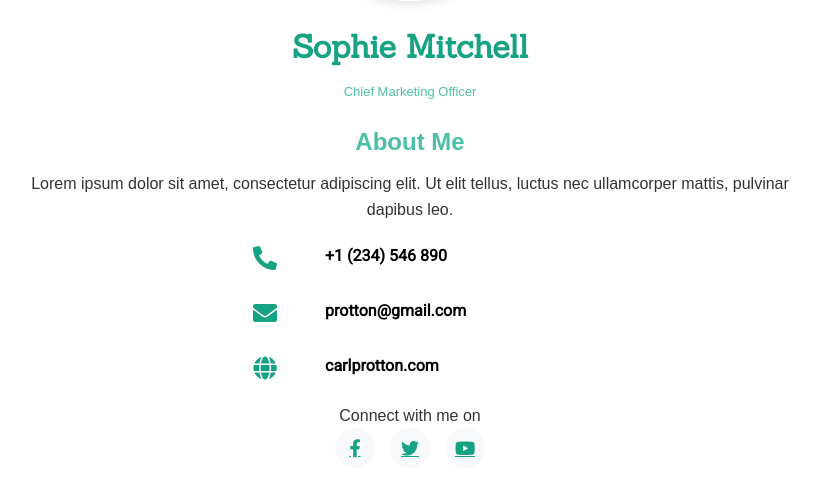
After one commit to infivepvt/template_master, a PHP site: page /template17 in a window 1280 px wide. The commit adds this page. Shown: the part 249-744 px from the top of the page, without its empty margins (230-1050 px from the left). Run offline with PHP 8.4, Linux system fonts and the light colour scheme.

Commit message:
Version 3.8

```diff
--- /dev/null
+++ b/main_templates/template17.php
@@ -0,0 +1,279 @@
+<!DOCTYPE html>
+<html lang="en">
+
+<head>
+    <meta charset="UTF-8">
+    <meta name="viewport" content="width=device-width, initial-scale=1.0">
+    <link rel="icon" type="image/x-icon" href="Images/Logo1.ico">
+    <link href="https://fonts.googleapis.com/css2?family=Roboto&display=swap" rel="stylesheet">
+    <title>Carl Protton - Business Card</title>
+    <style>
+        /* Basic reset and styling */
+        * {
+            margin: 0;
+            padding: 0;
+            box-sizing: border-box;
+            font-family: Arial, sans-serif;
+        }
+
+        body {
+            background-color: rgb(255, 255, 255);
+            color: #333;
+            line-height: 1.6;
+        }
+
+        .container {
+            max-width: 800px;
+            margin: 0 auto;
+            padding: 20px;
+        }
+
+        /* Header section */
+        .profile-header {
+            text-align: center;
+            padding: 30px 0;
+        }
+
+        .profile-image {
+            width: 200px;
+            height: 200px;
+            border-radius: 50%;
+            object-fit: cover;
+            margin: 0 auto 20px;
+            display: block;
+            border: 5px solid white;
+            box-shadow: 0 4px 8px rgba(0, 0, 0, 0.1);
+        }
+
+        h1,
+        h2 {
+            color: #222;
+            margin-bottom: 10px;
+        }
+
+        .title {
+            font-weight: normal;
+            margin-bottom: 20px;
+        }
+
+        /* About section */
+        .about-section {
+            text-align: center;
+            margin: 40px 0;
+        }
+
+        .about-section p {
+            max-width: 600px;
+            margin: 0 auto 30px;
+        }
+
+        /* Images section */
+        .image-gallery {
+            display: flex;
+            flex-wrap: wrap;
+            justify-content: center;
+            gap: 20px;
+            margin: 30px 0;
+        }
+
+        .image-gallery img {
+            max-width: 100%;
+            height: auto;
+            border-radius: 8px;
+            box-shadow: 0 4px 8px rgba(0, 0, 0, 0.1);
+        }
+
+        /* Button */
+        .save-button {
+            display: block;
+            width: 200px;
+            margin: 30px auto;
+            padding: 12px 20px;
+            background-color: #16a384;
+            color: white;
+            text-align: center;
+            text-decoration: none;
+            border-radius: 5px;
+            font-weight: bold;
+            transition: background-color 0.3s;
+            cursor: pointer;
+        }
+
+        .save-button:hover {
+            background-color: rgb(118, 223, 200);
+        }
+
+        /* Footer */
+        footer {
+            text-align: center;
+            padding: 20px;
+            color: #777;
+            font-size: 14px;
+        }
+
+        /* editable */
+        /* Contact info sections */
+        .contact-section {
+            display: flex;
+            justify-content: center;
+            margin: 15px 0;
+            margin-right: 50px;
+        }
+
+        .contact-icon {
+            width: 40px;
+            height: 40px;
+            text-align: center;
+            font-size: 24px;
+            color: #16a384;
+            border-radius: 50%;
+            display: flex;
+            align-items: center;
+            justify-content: center;
+            cursor: pointer;
+        }
+
+        .contact-details {
+            width: 200px;
+            margin-top: 5px;
+            font-size: 20px;
+            font-weight: bold;
+            text-align: start;
+            margin-left: 40px;
+        }
+
+        .contact-d {
+            color: black;
+            font-family: 'Roboto', sans-serif;
+            font-size: 16px;
+        }
+        .social-icons {
+            display: flex;
+            justify-content: center;
+            gap: 15px;
+
+        }
+
+        .social-icon {
+            width: 40px;
+            height: 40px;
+            border-radius: 50%;
+            background: #f8f9fa;
+            display: flex;
+            align-items: center;
+            justify-content: center;
+            color: #16a384;
+            font-size: 18px;
+            transition: all 0.3s ease;
+        }
+
+        .social-icon:hover {
+            background:rgb(118, 223, 200);
+            color: white;
+        }
+    </style>
+    <link rel="stylesheet" href="https://cdnjs.cloudflare.com/ajax/libs/font-awesome/5.15.4/css/all.min.css">
+    <link href="https://fonts.googleapis.com/css2?family=Sanchez&display=swap" rel="stylesheet">
+</head>
+
+<body>
+    <div class="container"
+        style="background-image: url('#'); background-color: #16a384; height: 100%; opacity: 1; border-bottom-width: 1px; border-bottom-right-radius: 40%; border-bottom-left-radius: 40%; height: 200px;">
+        <div class="profile-header">
+            <img src="profile_img/main_profile/template17-p.png" alt="Carl Protton" class="profile-image">
+            <h1 style="color: #16a384; font-family: 'Sanchez', sans-serif;">Sophie Mitchell</h1>
+            <p class="title" style="color: #4cc0a7; font-size: 13px;">
+                Chief Marketing Officer
+            </p>
+
+            <h2 style="color: #4cc0a7;">About Me</h2>
+            <p>Lorem ipsum dolor sit amet, consectetur adipiscing elit. Ut elit tellus, luctus nec
+                ullamcorper mattis,
+                pulvinar dapibus leo.</p>
+
+            <div class="contact-section">
+                <div class="contact-icon">
+                    <i class="fas fa-phone-alt" onclick="window.open('tel:+1234546890', '_self')"></i>
+                </div>
+                <div class="contact-details">
+                    <p class="contact-d">+1 (234) 546 890</p>
+                </div>
+            </div>
+
+            <div class="contact-section">
+                <div class="contact-icon">
+                    <i class="fas fa-envelope" onclick="window.open('mailto:protton@gmail.com', '_self')"></i>
+                </div>
+                <div class="contact-details">
+                    <p class="contact-d">protton@gmail.com</p>
+                </div>
+            </div>
+
+            <div class="contact-section">
+                <div class="contact-icon">
+                    <i class="fas fa-globe" onclick="window.open('https://carlprotton.com', '_blank')"></i>
+                </div>
+                <div class="contact-details">
+                    <p class="contact-d">carlprotton.com</p>
+                </div>
+            </div>
+
+            <p>Connect with me on</p>
+            <div class="social-icons">
+                <a href="#" class="social-icon"><i class="fab fa-facebook-f"></i></a>
+                <a href="#" class="social-icon"><i class="fab fa-twitter"></i></a>
+                <a href="#" class="social-icon"><i class="fab fa-youtube"></i></a>
+            </div>
+            <div class="image-gallery">
+                <img src="gallery_img/main_gallerys/t6g4.jpg" alt="Business man back view">
+                <img src="gallery_img/main_gallerys/t6g6.jpg" alt="Carl Protton in suit">
+            </div>
+
+            <a href="#" class="save-button" id="saveContact">Save to contact</a>
+
+        <footer>
+            <p>All rights reserved</p>
+        </footer>
+        </div>
+
+    </div>
+
+
+
+    <script>
+        document.getElementById('saveContact').addEventListener('click', function (e) {
+            e.preventDefault();
+
+            // Create VCF content
+            const vcfContent = `BEGIN:VCARD
+VERSION:3.0
+FN:Carl Protton
+N:Protton;Carl;;;
+ORG:Certificated Accounting Services
+TITLE:Certificated Accounting Services
+ADR;TYPE=WORK:;;29 e 2nd St;New York;;ny0003;USA
+TEL;TYPE=WORK,VOICE:+1 (234) 546 890
+EMAIL;TYPE=PERSONAL,INTERNET:protton@gmail.com
+URL;TYPE=WORK:carlprotton.com
+NOTE:Lorem ipsum dolor sit amet\\, consectetur adipiscing elit. Ut elit tellus\\, luctus nec ullamcorper mattis\\, pulvinar dapibus leo.
+REV:${new Date().toISOString().split('T')[0].replace(/-/g, '')}
+END:VCARD`;
+
+            // Create download link
+            const blob = new Blob([vcfContent], { type: 'text/vcard' });
+            const url = URL.createObjectURL(blob);
+
+            const link = document.createElement('a');
+            link.href = url;
+            link.download = 'Carl_Protton.vcf';
+            document.body.appendChild(link);
+            link.click();
+
+            // Clean up
+            document.body.removeChild(link);
+            URL.revokeObjectURL(url);
+        });
+    </script>
+</body>
+
+</html>
--- a/router.php
+++ b/router.php
@@ -45,6 +45,7 @@ $routes = [
     'template14' => 'main_templates/template14.php',
     'template15' => 'main_templates/template15.php',
     'template16' => 'main_templates/template16.php',
+    'template17' => 'main_templates/template17.php',
 
     // Client templates
     'Test' => 'templates/Test.php',
```
Also changed, not shown: shop_more.php (+16 -0 lines), Images/template_pic/template17.png (added), profile_img/main_profile/template17-p.png (added).
